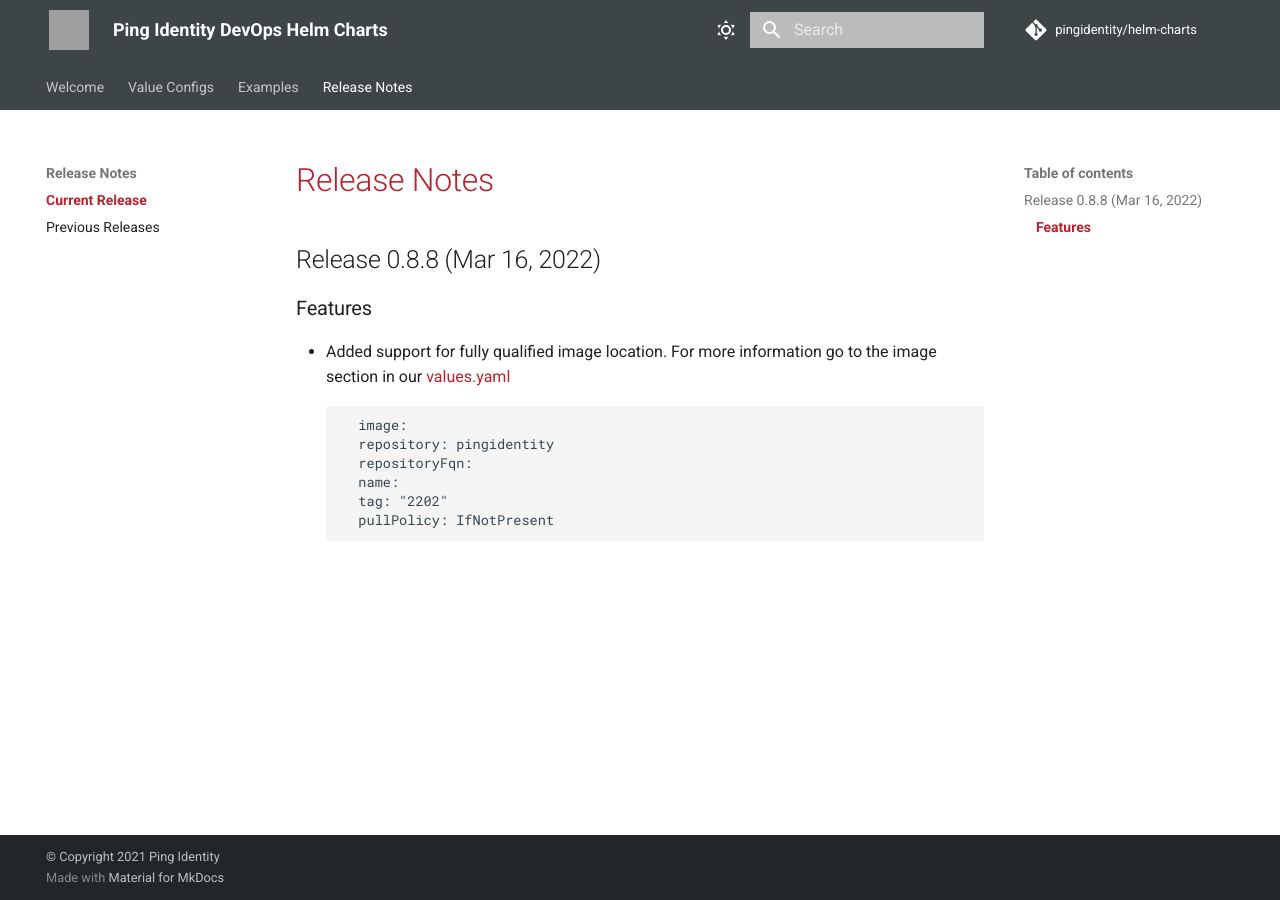
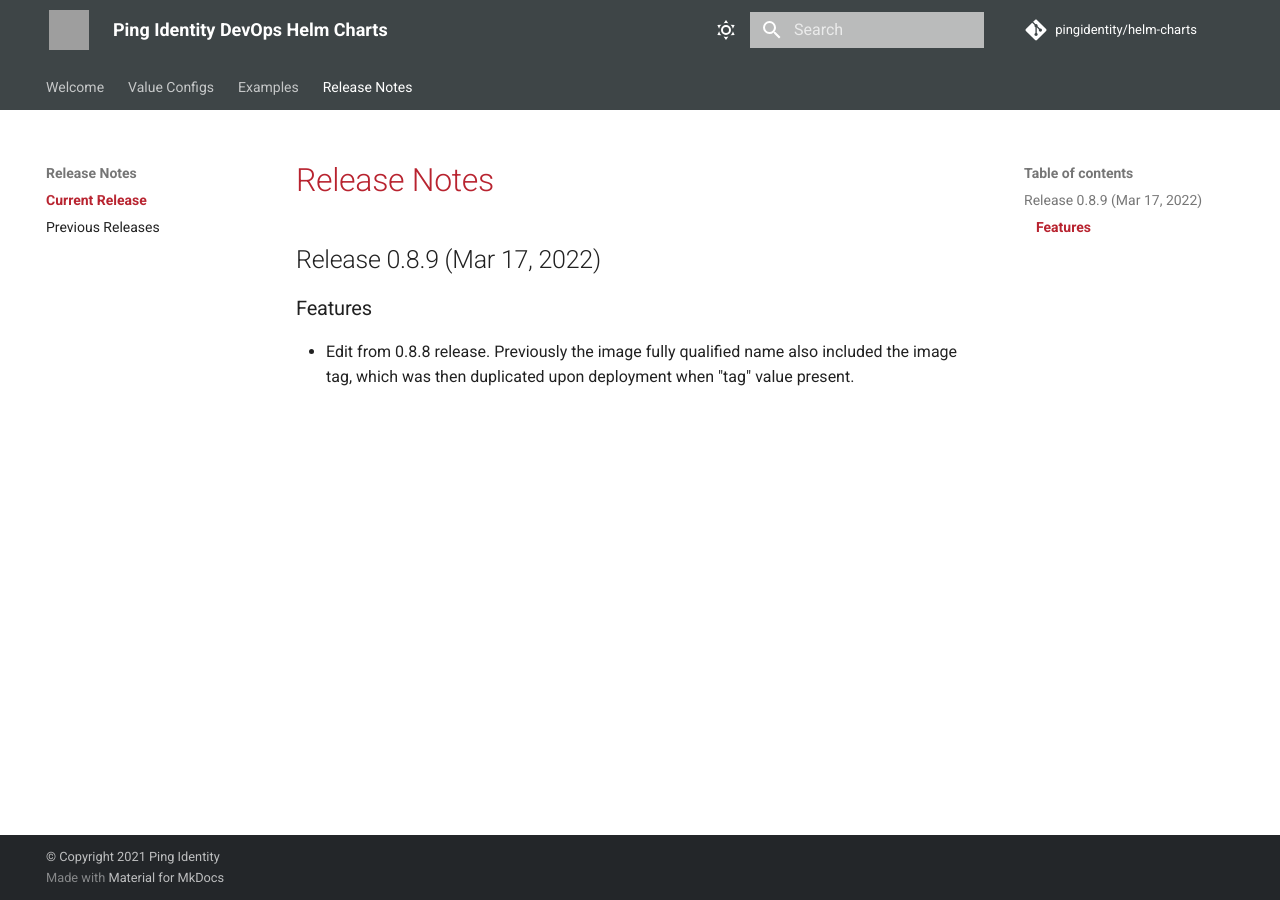
Before and after one commit to pingidentity/helm-charts, an MkDocs documentation site: the page built from docs/release-notes/currentRelease.md, in a window 1280 px wide. Built offline with MkDocs 1.6.1 and Material for MkDocs 9.7.7, drawn with Linux system fonts in a browser that asks for light colours; comment, search, counter and statistics services are not loaded; grey boxes are pictures that could not be loaded.

Commit message:
Release 0.8.9

````diff
--- a/docs/release-notes/currentRelease.md
+++ b/docs/release-notes/currentRelease.md
@@ -1,12 +1,4 @@
 # Release Notes
-## Release 0.8.8 (Mar 16, 2022)
+## Release 0.8.9 (Mar 17, 2022)
 ### Features ###
-  - Added support for fully qualified image location. For more information go to the image section in our [values.yaml](https://github.com/pingidentity/helm-charts/blob/18a8972cb10dcef0747c2a6b0dcf8350dded52f2/charts/ping-devops/values.yaml#L155)
-  ```
-    image:
-    repository: pingidentity
-    repositoryFqn:
-    name:
-    tag: "2202"
-    pullPolicy: IfNotPresent
-  ```
+  - Edit from 0.8.8 release. Previously the image fully qualified name also included the image tag, which was then duplicated upon deployment when "tag" value present.
````
Also changed, not shown: docs/config/supported-values.md (+1 -1 lines), docs/release-notes/previousReleases.md (+12 -0 lines), 2 other files.
